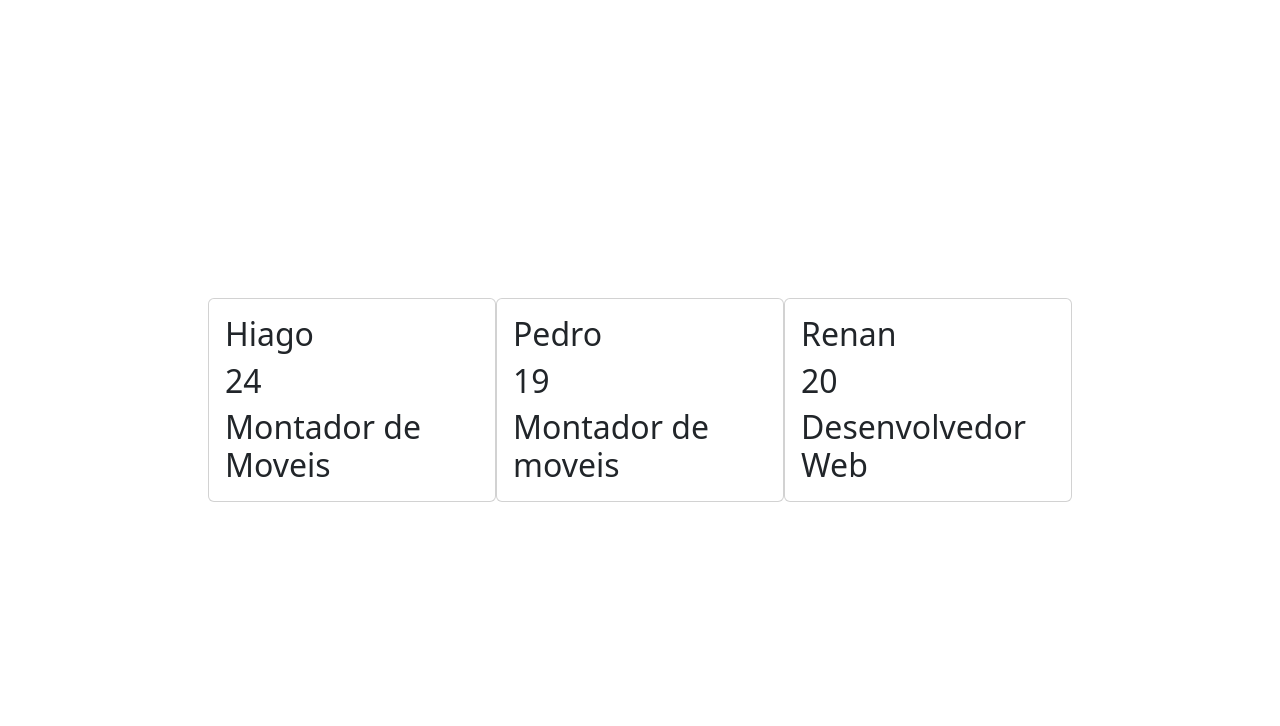
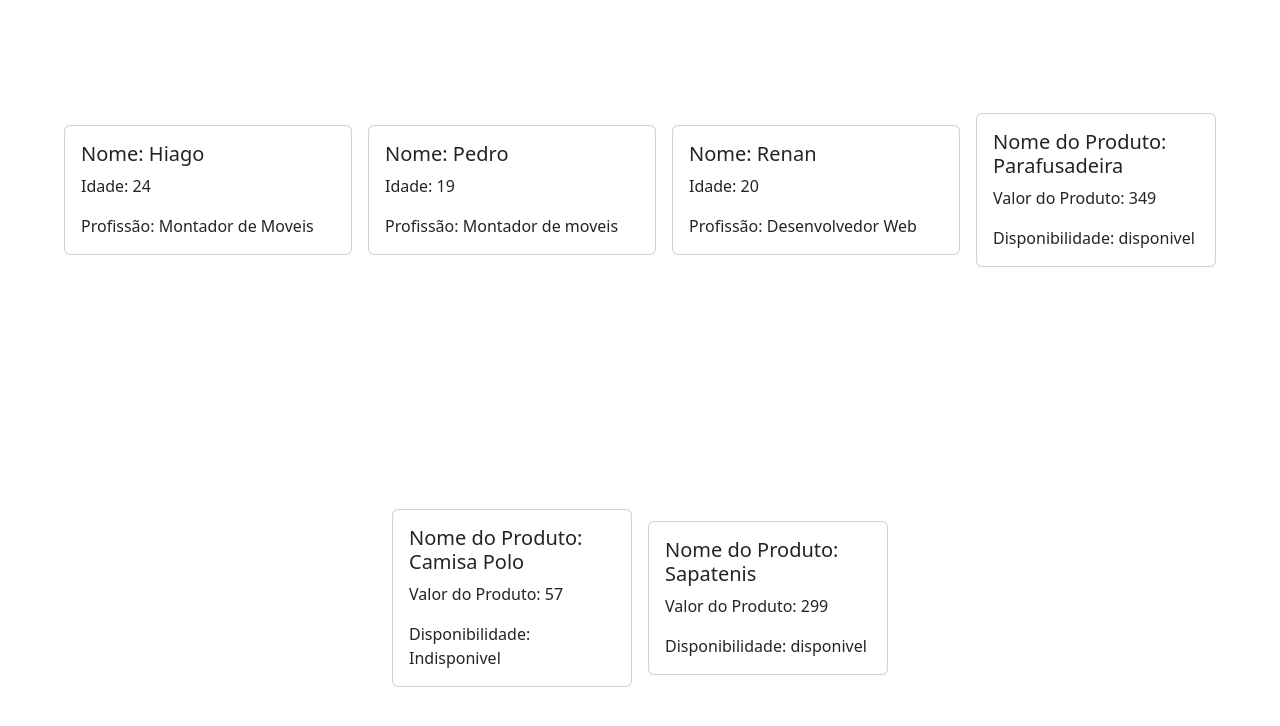
Before and after one commit to HiagoRissatto/React, a React (Vite) app in the folder Curso-Basico-de-React/: page / in a window 1280 px wide. Shown: the top 726 px of the page. Built offline with nearby package versions, Linux system fonts and the light colour scheme.

Commit message:
Aprendendo a usar a condição Boolean em Props

```diff
--- a/Curso-Basico-de-React/src/App.tsx
+++ b/Curso-Basico-de-React/src/App.tsx
@@ -1,26 +1,17 @@
+import "bootstrap/dist/css/bootstrap.min.css";
 import Usuario from "./components/Usuario";
-import "bootstrap/dist/css/bootstrap.min.css";
+import Produto from "./components/Produto";
 
 export function App() {
   return (
-    <>
-      <div className="d-flex justify-content-center align-items-center min-vh-100">
-        <div className="card" style={{ width: "18rem" }}>
-          <div className="card-body">
-            <Usuario nome="Hiago" idade={24} profissao="Montador de Moveis" />
-          </div>
-        </div>
-        <div className="card" style={{ width: "18rem" }}>
-          <div className="card-body">
-            <Usuario nome="Pedro" idade={19} profissao="Montador de moveis" />
-          </div>
-        </div>
-        <div className="card" style={{width:"18rem"}}>
-          <div className="card-body">
-            <Usuario nome="Renan" idade={20} profissao="Desenvolvedor Web" />
-          </div>
-        </div>
+      <div className="d-flex justify-content-center align-items-center min-vh-100 gap-3 flex-wrap">
+        <Usuario nome="Hiago" idade={24} profissao="Montador de Moveis" />
+        <Usuario nome="Pedro" idade={19} profissao="Montador de moveis" />
+        <Usuario nome="Renan" idade={20} profissao="Desenvolvedor Web" />
+        <Produto nome="Parafusadeira" valor={349} disponivel={true}/>
+        <Produto nome="Camisa Polo" valor={57} disponivel={false}/>
+        <Produto nome="Sapatenis" valor={299} disponivel={true}/>
       </div>
-    </>
+
   );
 }
--- /dev/null
+++ b/Curso-Basico-de-React/src/components/Produto.tsx
@@ -0,0 +1,19 @@
+type Props={
+    nome:string
+    valor: number
+    disponivel:boolean
+}
+
+function Produto ({nome, valor, disponivel} : Props){
+    return(
+        <div className="card" style={{width:"15rem"}}>
+            <div className="card-body">
+                <h5 className="card-title">Nome do Produto: {nome}</h5>
+                <p className="card-text">Valor do Produto: {valor}</p>
+                <p className="card-text">Disponibilidade: {disponivel ? "disponivel" : "Indisponivel"}</p>
+            </div>
+        </div>
+    )
+}
+
+export default Produto;
--- a/Curso-Basico-de-React/src/components/Usuario.tsx
+++ b/Curso-Basico-de-React/src/components/Usuario.tsx
@@ -1,17 +1,19 @@
-type Props ={
-    nome:   string
-    idade: number
-    profissao:string
-}
+type Props = {
+  nome: string;
+  idade: number;
+  profissao: string;
+};
 
-function Usuario ({nome, idade, profissao} : Props){
-    return(
-        <>
-            <h2 className="card-title">{nome}</h2>
-            <h2 className="card-text">{idade}</h2>
-            <h2 className="card-text">{profissao}</h2>
-        </>
-    )
+function Usuario({ nome, idade, profissao }: Props) {
+  return (
+      <div className="card" style={{ width: "18rem" }}>
+        <div className="card-body">
+          <h5 className="card-title">Nome: {nome}</h5>
+          <p className="card-text">Idade: {idade}</p>
+          <p className="card-text"> Profissão: {profissao}</p>
+        </div>
+      </div>
+  );
 }
 
 export default Usuario;
```
